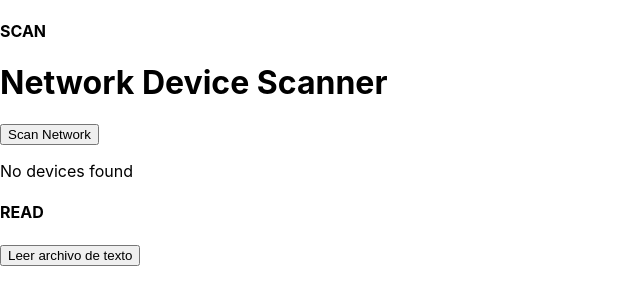
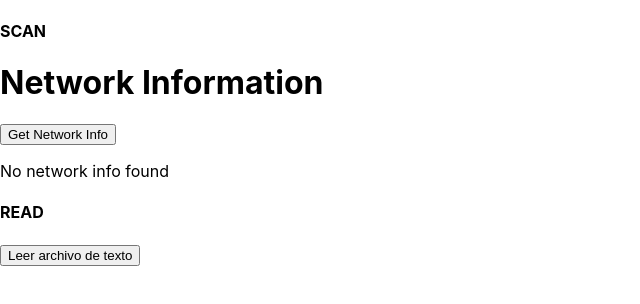
Before and after one commit to juanignacioolmedo/network-scanner, a React (Create React App) app in the folder frontend/: page / in a window 1280 px wide. Shown: the top 304 px of the page, without its empty margins (0-640 px from the left). Built offline with nearby package versions, Linux system fonts and the light colour scheme.

Commit message:
Actualizar server-scan.js, electron.js y 3 más archivos...

```diff
--- a/frontend/package.json
+++ b/frontend/package.json
@@ -11,7 +11,7 @@
     "web-vitals": "^4.2.4"
   },
   "scripts": {
-    "start": "react-scripts start",
+    "start": "BROWSER=none react-scripts start",
     "build": "react-scripts build",
     "test": "react-scripts test",
     "eject": "react-scripts eject"
--- a/frontend/src/App.js
+++ b/frontend/src/App.js
@@ -58,8 +58,6 @@ function App() {
     </div>
   );
 
-
-
 }
 
 export default App;
--- a/frontend/src/Scan.js
+++ b/frontend/src/Scan.js
@@ -1,8 +1,9 @@
 import React, { useState } from 'react';
 
-const portToConnect = '3001'
+const portToConnect = '3001';
+
 function Scan() {
-  const [devices, setDevices] = useState([]);
+  const [networkInfo, setNetworkInfo] = useState({ ip: '', hostname: '' });
   const [loading, setLoading] = useState(false);
   const [error, setError] = useState(null);
 
@@ -26,18 +27,15 @@ function Scan() {
       });
   };
 
-  // Function to fetch devices when the button is clicked
-  const fetchDevices = async () => {
+  // Function to fetch network information when the button is clicked
+  const fetchNetworkInfo = async () => {
     setLoading(true);
     setError(null);
     try {
-      const response = await fetchWithTimeout('http://localhost:' + portToConnect + '/scan', { method: 'GET' }, 10000); // 10 seconds timeout
-      const result = response.scanResult;
-
-      // Check if the response is an array before setting state
-      setDevices(result)
+      const response = await fetchWithTimeout('http://localhost:' + portToConnect + '/local-info', { method: 'GET' }, 10000); // 10 seconds timeout
+      setNetworkInfo(response); // Update state with the fetched IP and hostname
     } catch (err) {
-      setError(err.message || 'Failed to fetch devices');
+      setError(err.message || 'Failed to fetch network information');
     } finally {
       setLoading(false);
     }
@@ -45,27 +43,24 @@ function Scan() {
 
   return (
     <div>
-      <h1>Network Device Scanner</h1>
+      <h1>Network Information</h1>
 
-      {/* Button to trigger the network scan */}
-      <button onClick={fetchDevices} disabled={loading}>
-        {loading ? 'Scanning...' : 'Scan Network'}
+      {/* Button to trigger the fetch */}
+      <button onClick={fetchNetworkInfo} disabled={loading}>
+        {loading ? 'Fetching...' : 'Get Network Info'}
       </button>
 
       {/* Show loading, error, or results */}
-      {loading && <p>Loading devices...</p>}
+      {loading && <p>Loading network info...</p>}
       {error && <p>Error: {error}</p>}
-      {devices.length === 0 && !loading && !error && <p>No devices found</p>}
+      {networkInfo.ip === '' && !loading && !error && <p>No network info found</p>}
 
-      {/* Display list of devices if available */}
-      {!loading && !error &&  devices.length > 0 && (
-        <ul>
-          {devices.map((device, index) => (
-            <li key={index}>
-              {device.ip} ({device.status})
-            </li>
-          ))}
-        </ul>
+      {/* Display IP and hostname if available */}
+      {!loading && !error && networkInfo.ip && (
+        <div>
+          <p>IP: {networkInfo.ip}</p>
+          <p>Hostname: {networkInfo.hostname}</p>
+        </div>
       )}
     </div>
   );
```
Also changed, not shown: 2 other files (tests, documents, lock files or other folders).
